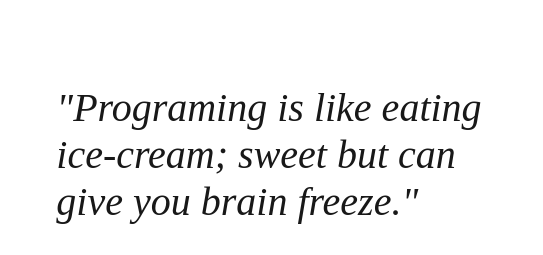
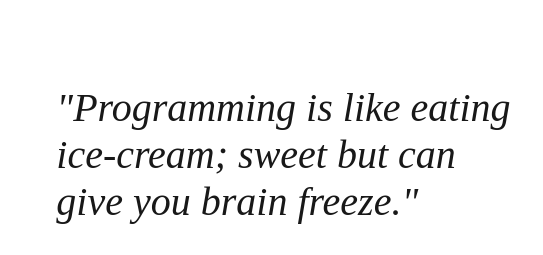
Before and after one commit to veronika19880221/veronika19880221.github.io, a plain HTML site: page index.html in a window 1280 px wide. Shown: the part 1166-1421 px from the top of the page, 737-1280 px from the left. Drawn offline with Linux system fonts and the light colour scheme.

Commit message:
change m

```diff
--- a/index.html
+++ b/index.html
@@ -23,7 +23,7 @@
         <div class="outer_container">
           <img src="./images/Ida.jpg" />
           <div class="text-box">
-            <h2> "Programing is like eating ice-cream; sweet but can give you brain freeze." </h2>
+            <h2> "Programming is like eating ice-cream; sweet but can give you brain freeze." </h2>
             <p> - Ida Bylund
             <!-- <p> After a delicious vegan lunch we had a first part of our workshop and we took it very seriously. Lorem ipsum dolor sit amet, consectetur adipiscing elit, sed do eiusmod tempor incididunt ut labore et dolore magna aliqua. Ut enim ad minim veniam, quis nostrud exercitation ullamco laboris </p> -->
           </div>
```
